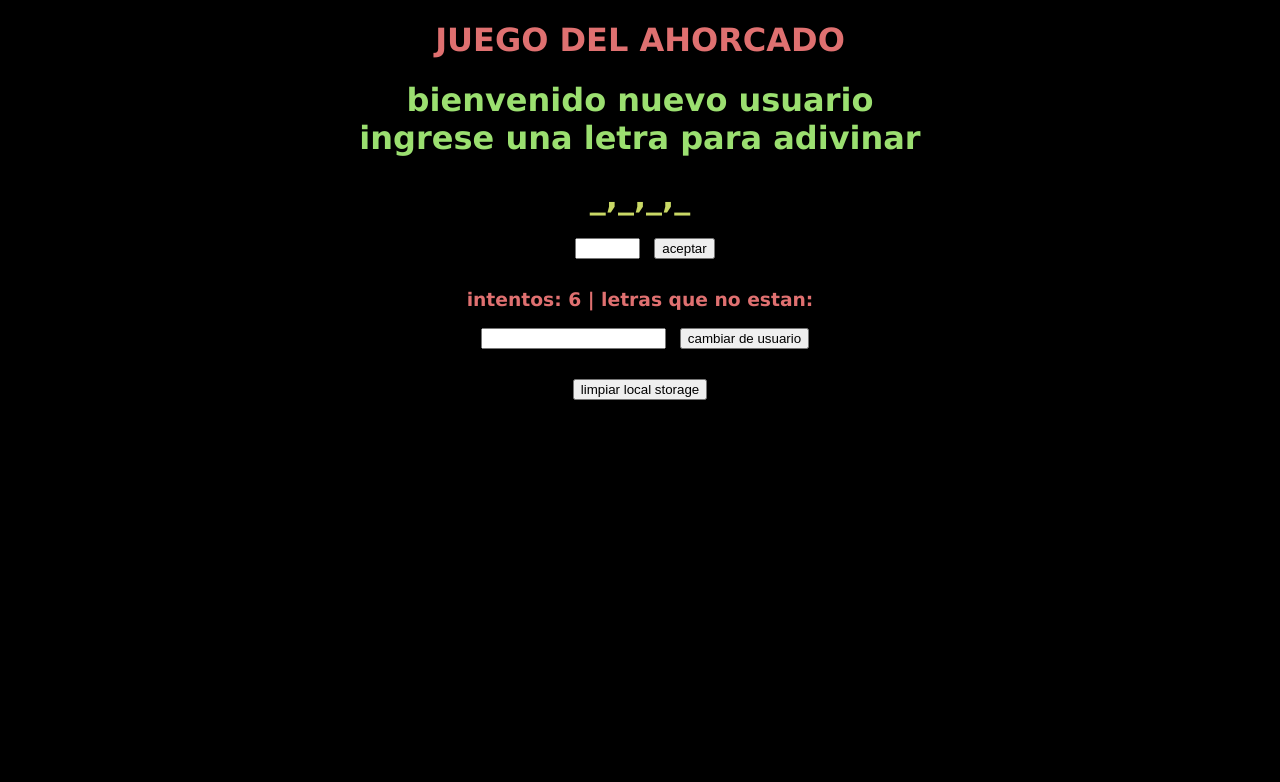
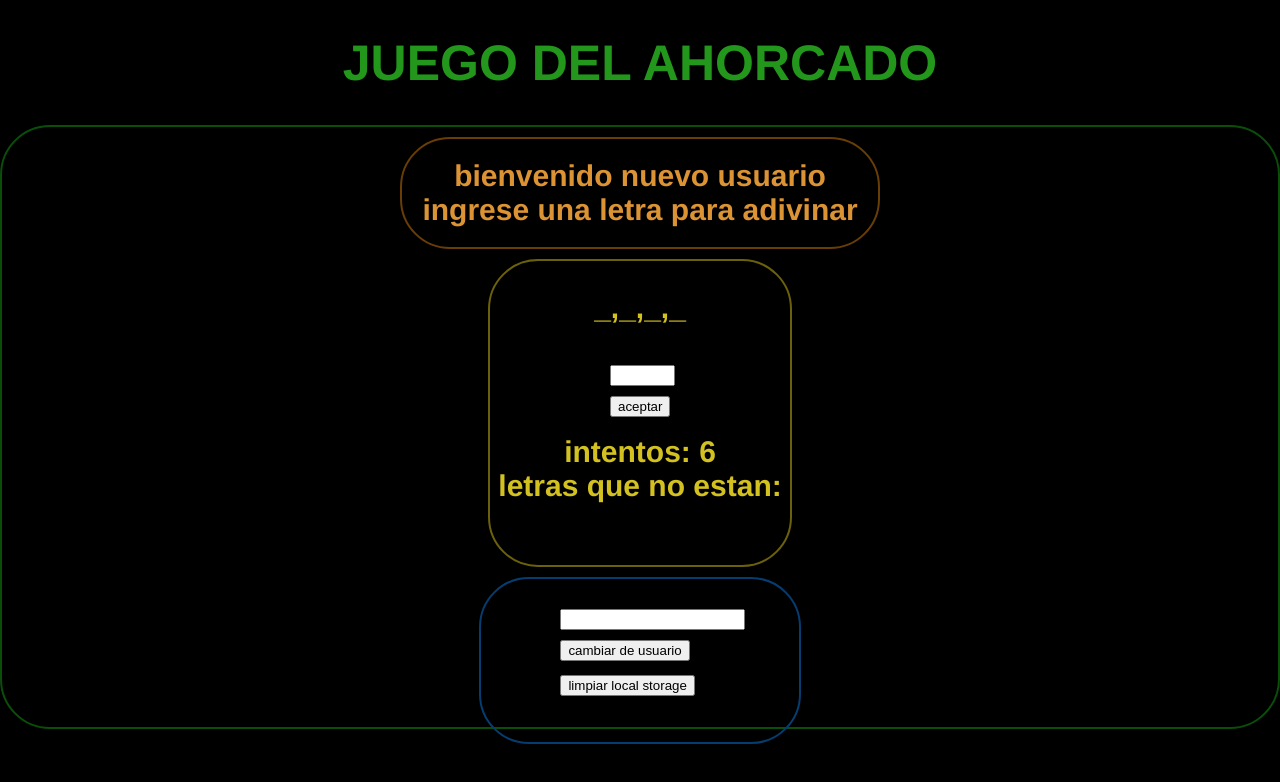
Before and after one commit to MartinMollo/martinmollo.github.io, a plain HTML site: page index.html in a window 1280 px wide. Drawn offline with nearby package versions, Linux system fonts and the light colour scheme; no server answers.

Commit message:
Add files via upload

```diff
--- a/index.html
+++ b/index.html
@@ -5,25 +5,40 @@
     <meta charset="UTF-8">
     <meta name="viewport" content="width=device-width, initial-scale=1.0">
     <link rel="stylesheet" href="style.css">
+    <link rel="stylesheet" type="text/css" href="https://cdn.jsdelivr.net/npm/toastify-js/src/toastify.min.css">
     <title>Juego del ahorcado</title>
 </head>
 
 <body>
+    <div class="time-content">
+        <h5></h5>
+    </div>
     <h1>JUEGO DEL AHORCADO</h1>
-    <h1 id="texto"></h1>
-    <h1 id="palabra"></h1>
-    <form id="formulario">
+    <section class="todo">
+        <div class="titulos">
+
+
+            <h2 id="texto"></h2>
+        </div>
+        <div class="contenido">
+            <h3 id="palabra"></h3>
+            <form id="formulario" class="form1">
                 <input type="text" size="5" minlength="1" maxlength="1"
                     onkeypress="return 'abcdefghijklmnñopqrstuvwxyz'.includes(event.key)" required>
                 <input id="aceptar" type="submit" value="aceptar">
             </form>
             <h3 id="informacion"></h3>
-    <form id="fusuario">
+        </div>
+        <div class="extra">
+            <form id="fusuario" class="form2">
                 <input type="text" size="20" minlength="1" maxlength="20" required>
                 <input id="aceptar2" type="submit" value="cambiar de usuario">
             </form>
             <button id="borrar">limpiar local storage</button>
+        </div>
+    </section>
     <script src="main.js"></script>
+    <script type="text/javascript" src="https://cdn.jsdelivr.net/npm/toastify-js"></script>
 </body>
 
 </html>
--- a/main.js
+++ b/main.js
@@ -9,6 +9,8 @@ class respuesta {
         this.letra4 = letra4;
     }
 }
+// url de la pagina del horario
+let url = "http://worldtimeapi.org/api/timezone/America/Argentina/Buenos_Aires"
 let adivinaletra
 let correcto
 let solucion
@@ -27,15 +29,17 @@ respuestas.push(new respuesta("caro", "c", "a", "r", "o"))
 respuestas.push(new respuesta("cruz", "c", "r", "u", "z"))
 respuestas.push(new respuesta("pelo", "p", "e", "l", "o"))
 respuestas.push(new respuesta("ruta", "r", "u", "t", "a"))
-// guardo las palabras y letras en localstorage
-const rtajson = JSON.stringify(respuestas)
-localStorage.setItem("respuestas", rtajson)
 let terminar = true
 let intentos = 6
 let fallos = []
 let letras = []
 let letrasincognita = ["_", "_", "_", "_"]
 let usuario
+//con el fetch agarro la informacion del url
+fetch(url)
+    .then((Response) => Response.json())
+    .then((data) => render(data))
+    .catch((error) => console.log(error))
 //si hay usuario en local lo guardo si no sera "nuevo usuario"
 const usuarioenls = localStorage.getItem("usuario")
 if (usuarioenls != null) {
@@ -51,6 +55,13 @@ fusuario.addEventListener("submit", (e) => {
     localStorage.setItem("usuario", usuario)
     texto.innerText = "bienvenido " + usuario + "\n ingrese una letra para adivinar"
     fusuario.reset()
+    // aviso que se guardo el usuario
+    Toastify({
+        text: "usuario guardado",
+        className: "info",
+        gravity: "top",
+        position: "right"
+    }).showToast();
 })
 // elegimos una palabra al azar
 let numpalabra = Math.floor(Math.random() * 6)
@@ -60,11 +71,11 @@ letras.push(respuestas[numpalabra].letra2)
 letras.push(respuestas[numpalabra].letra3)
 letras.push(respuestas[numpalabra].letra4)
 //informacion para verificar si el programa funciona
-console.log(respuestas[numpalabra].palabra)
+console.log(respuestas[numpalabra].palabra) //sacaaaaaaaaaaaaaaaaaaaaaaaaaaaaaaaaaaaaaaaaaaaaaaaaaaaaaaaaaaaaaaaaaaaaaaaaaaaalo
 // informo al jugador por el DOM
 texto.innerText = "bienvenido " + usuario + "\n ingrese una letra para adivinar"
 palabratexto.innerText = letrasincognita
-informacion.innerText = "   intentos: " + intentos + " | letras que no estan: " + fallos
+informacion.innerText = "   intentos: " + intentos + " \n letras que no estan:\n " + fallos
 //formulario de la letra a ingresar
 formulario.addEventListener("submit", (e) => {
     if (terminar) {
@@ -91,11 +102,11 @@ formulario.addEventListener("submit", (e) => {
             if (correcto) {
                 texto.innerText = adivinaletra + " esta en la palabra, " + usuario + " ingrese otra letra"
                 palabratexto.innerText = letrasincognita
-                informacion.innerText = "   intentos: " + intentos + " | letras que no estan: " + fallos
+                informacion.innerText = "   intentos: " + intentos + " \n letras que no estan:\n " + fallos
             } else {
                 texto.innerText = adivinaletra + " no esta en la palabra, " + usuario + " ingrese otra letra"
                 palabratexto.innerText = letrasincognita
-                informacion.innerText = "   intentos: " + intentos + " | letras que no estan: " + fallos
+                informacion.innerText = "   intentos: " + intentos + " \n letras que no estan:\n " + fallos
             }
         }
         //vemos si el jugador gano el juego
@@ -103,12 +114,12 @@ formulario.addEventListener("submit", (e) => {
             if (intentos != 0) {
                 texto.innerText = "felicidades " + usuario + ", ganaste el juego.\n pulse aceptar para volver a jugar"
                 palabratexto.innerText = "la palabra era: " + respuestas[numpalabra].palabra
-                informacion.innerText = "   intentos: " + intentos + " | letras que no estan: " + fallos
+                informacion.innerText = "   intentos: " + intentos + " \n letras que no estan:\n " + fallos
                 terminar = false
             } else {
                 texto.innerText = "que lastima " + usuario + ", perdiste el juego te quedaste sin intentos.\n pulse aceptar para volver a jugar"
                 palabratexto.innerText = "la palabra era: " + respuestas[numpalabra].palabra
-                informacion.innerText = "   intentos: " + intentos + " | letras que no estan: " + fallos
+                informacion.innerText = "   intentos: " + intentos + " \n letras que no estan:\n " + fallos
                 terminar = false
             }
         }
@@ -120,10 +131,24 @@ formulario.addEventListener("submit", (e) => {
 //limpia el localstorage
 document.getElementById("borrar").addEventListener("click", () => {
     localStorage.clear()
+    //aviso que se limpio el storage
+    Toastify({
+        text: "storage vaciado",
+        className: "info",
+        gravity: "top",
+        position: "right",
+        style: {
+            background: "linear-gradient(to right, #00b09b, #96c93d)",
+        }
+    }).showToast();
 })
-//funcion
+//funcion/es
 function buscar(adivinaletra, letras) {
     let ubicacion = letras.indexOf(adivinaletra)
     console.log(adivinaletra)
     return ubicacion
 }
+function render(data) {
+    //aplico el dia y la hora al dom
+    document.querySelector("h5").innerText = data.datetime
+}
--- a/style.css
+++ b/style.css
@@ -1,35 +1,106 @@
+html,
 body {
+    margin: 0;
+    padding: 0;
+    height: 100vh;
     background-color: rgb(0, 0, 0);
 }
 
+body {
+    height: 100%;
+    color: white
+}
+
+section.todo {
+    height: 75%;
+    display: flex;
+    flex-direction: column;
+    align-items: center;
+    border-style: solid;
+    border: 2px solid rgb(10, 78, 10);
+    border-radius: 50px;
+}
+
+.titulos {
+    margin-top: 10px;
+    margin-bottom: 10px;
+    flex-direction: column;
+    justify-content: center;
+    border: 2px solid rgb(104, 61, 6);
+    border-radius: 50px;
+}
+
+.contenido {
+    width: 300px;
+    flex-direction: center;
+    justify-content: center;
+    border: 2px solid rgb(107, 97, 10);
+    border-radius: 50px;
+}
+
+.extra {
+    margin-top: 10px;
+    flex-direction: column;
+    justify-content: center;
+    border-style: solid;
+    border: 2px solid rgb(6, 61, 112);
+    border-radius: 50px;
+}
+
+.form1 {
+    height: 10%;
+    width: 25%;
+    margin-bottom: 50px;
+    margin-left: 40%;
+    align-items: center;
+    flex-direction: column;
+}
+
+.form2 {
+    height: 10%;
+    width: 25%;
+    margin-top: 20px;
+    margin-bottom: 50px;
+    margin-left: 25%;
+    align-items: center;
+}
+
+
+input {
+    margin-top: 10px;
+}
+
+button {
+    margin-top: 10px;
+    margin-left: 25%;
+}
+
 h1 {
-    color: rgb(223, 112, 112);
-    font-family: verdana;
+    font-family: 'Franklin Gothic Medium';
+    font-size: 50px;
+    color: rgb(35, 151, 27);
+    text-align: center;
+}
+
+h2 {
+    font-family: 'Franklin Gothic Medium';
+    font-size: 30px;
+    text-align: center;
+    color: rgb(219, 147, 52);
+    margin: 20px;
 }
 
 h3 {
-    color: rgb(223, 112, 112);
-    font-family: verdana;
+    font-family: 'Franklin Gothic Medium';
+    font-size: 30px;
+    text-align: center;
+    color: rgb(211, 193, 32);
 }
 
-#texto {
-    color: rgb(155, 223, 112);
+h5 {
+    font-family: 'Franklin Gothic Medium';
+    font-size: 15px;
+    text-align: left;
+    color: rgb(98, 99, 98);
+    margin-left: 20px;
 }
-
-#palabra {
-    color: rgb(201, 216, 101);
-}
-
-form {
-    margin-bottom: 30px;
-
-}
-
-input {
-    margin-left: 10px;
-}
-
-* {
-
-    text-align: center;
-}
```
Lines whose indentation alone changed are shown as unchanged.
